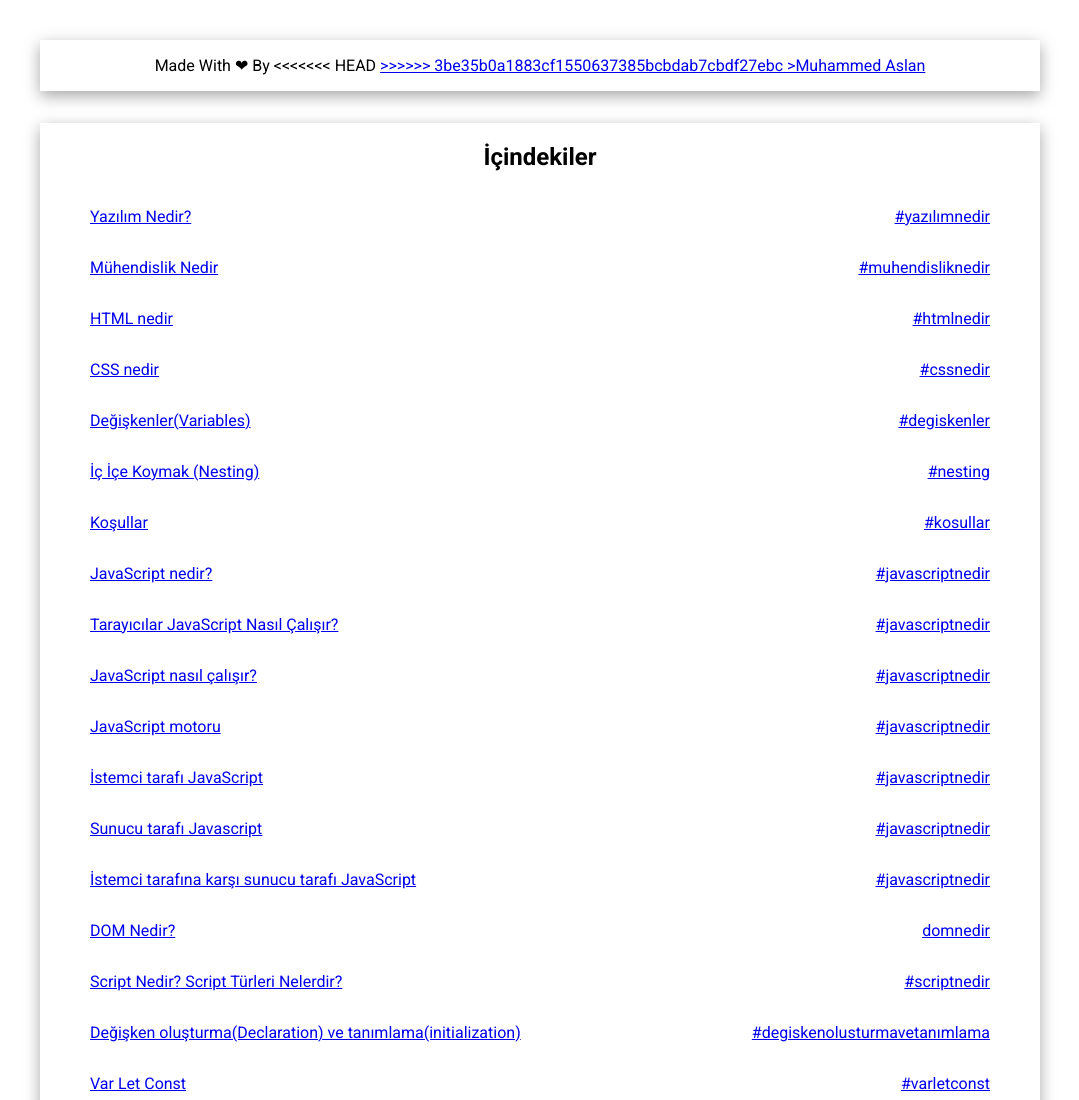
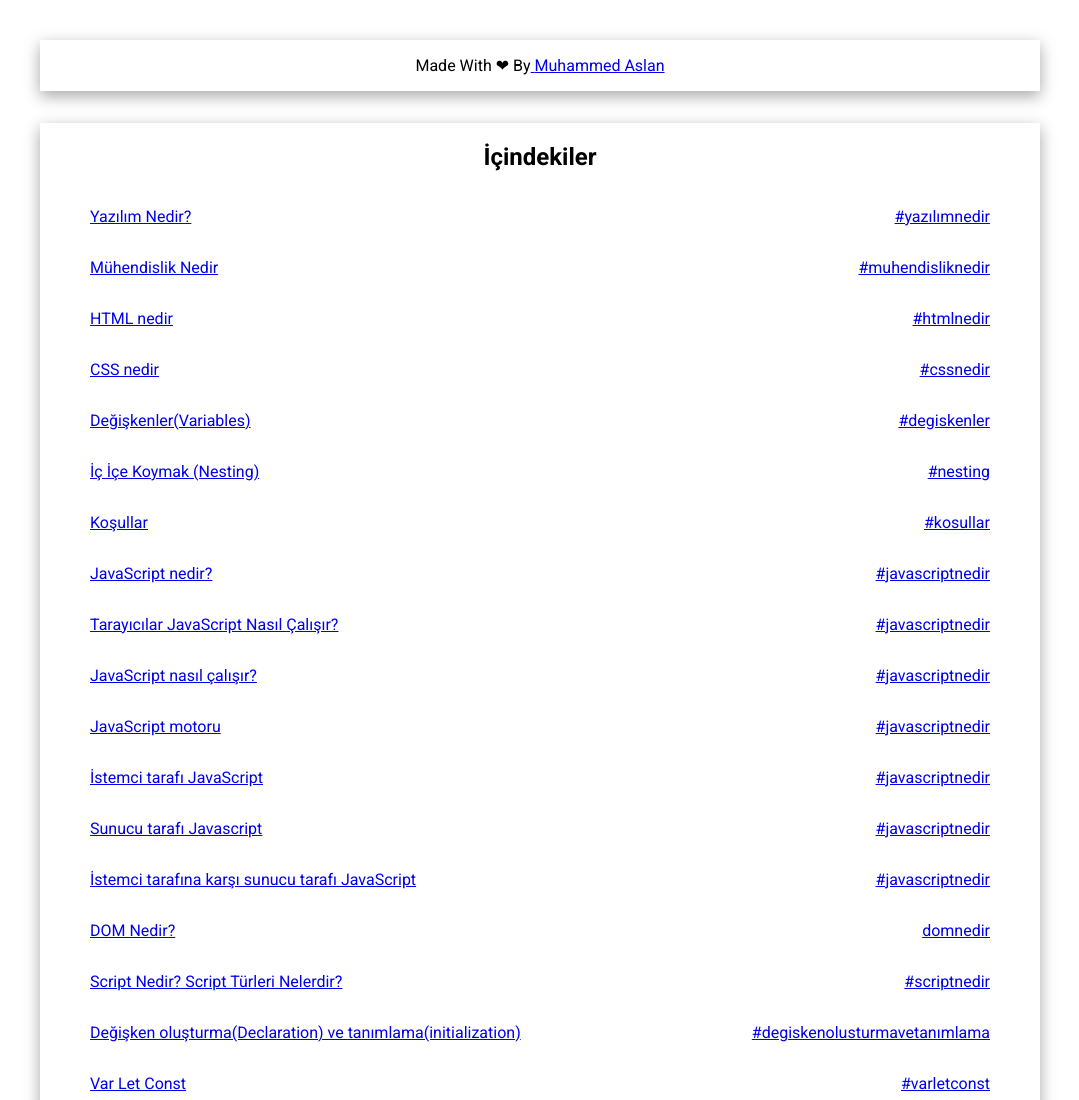
Before and after one commit to muhammedaslan11/work-document, a plain HTML site: page index.html in a window 1280 px wide. Shown: the top 1100 px of the page, without its empty margins (100-1179 px from the left). Drawn offline with Linux system fonts and the light colour scheme.

Commit message:
link updated

```diff
--- a/index.html
+++ b/index.html
@@ -65,11 +65,9 @@
   <body>
     <nav class="copyright">
       <p>
-        Made With ❤ By <<<<<<< HEAD <a href="https://www.muhammedaslan.com.tr/"
-        target="_blank" =======
-        <a href="https://muhammedaslan.vercel.app/" target="_blank"
-          >>>>>>> 3be35b0a1883cf1550637385bcbdab7cbdf27ebc >Muhammed Aslan</a
-        >
+        Made With ❤ By<a href="https://www.muhammedaslan.com.tr/"
+        target="_blank">
+        <a href="https://www.muhammedaslan.com.tr/" target="_blank">Muhammed Aslan</a>
       </p>
     </nav>
     <section class="contentsSection">
@@ -903,7 +901,7 @@
     <footer class="copyright">
       <p>
         Made With ❤ By
-        <a href="https://muhammedaslan.vercel.app/" target="_blank"
+        <a href="https://www.muhammedaslan.com.tr/" target="_blank"
           >Muhammed Aslan</a
         >
         <a
```
